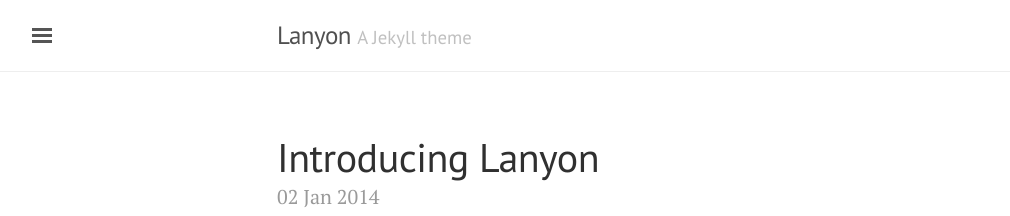
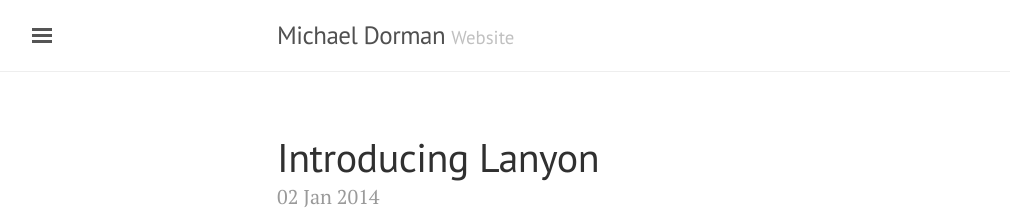
Before and after one commit to michaeldorman/michaeldorman.github.io, a Jekyll site: the page built from index.html, in a window 1280 px wide and 900 px high. Shown: the top 216 px of the window, without its empty margins (3-1013 px from the left). Built offline with Jekyll 4.4.1, drawn with Linux system fonts in a browser that asks for light colours; the list of posts is cut into pages by our own code.

Commit message:
Update _config.yml

```diff
--- a/_config.yml
+++ b/_config.yml
@@ -5,8 +5,8 @@
 relative_permalinks: true
 
 # Setup
-title:               Lanyon
-tagline:             'A Jekyll theme'
+title:               Michael Dorman
+tagline:             'Website'
 description:         'A reserved <a href="http://jekyllrb.com" target="_blank">Jekyll</a> theme that places the utmost gravity on content with a hidden drawer. Made by <a href="https://twitter.com/mdo" target="_blank">@mdo</a>.'
 url:                 http://lanyon.getpoole.com
 baseurl:             ''
```
